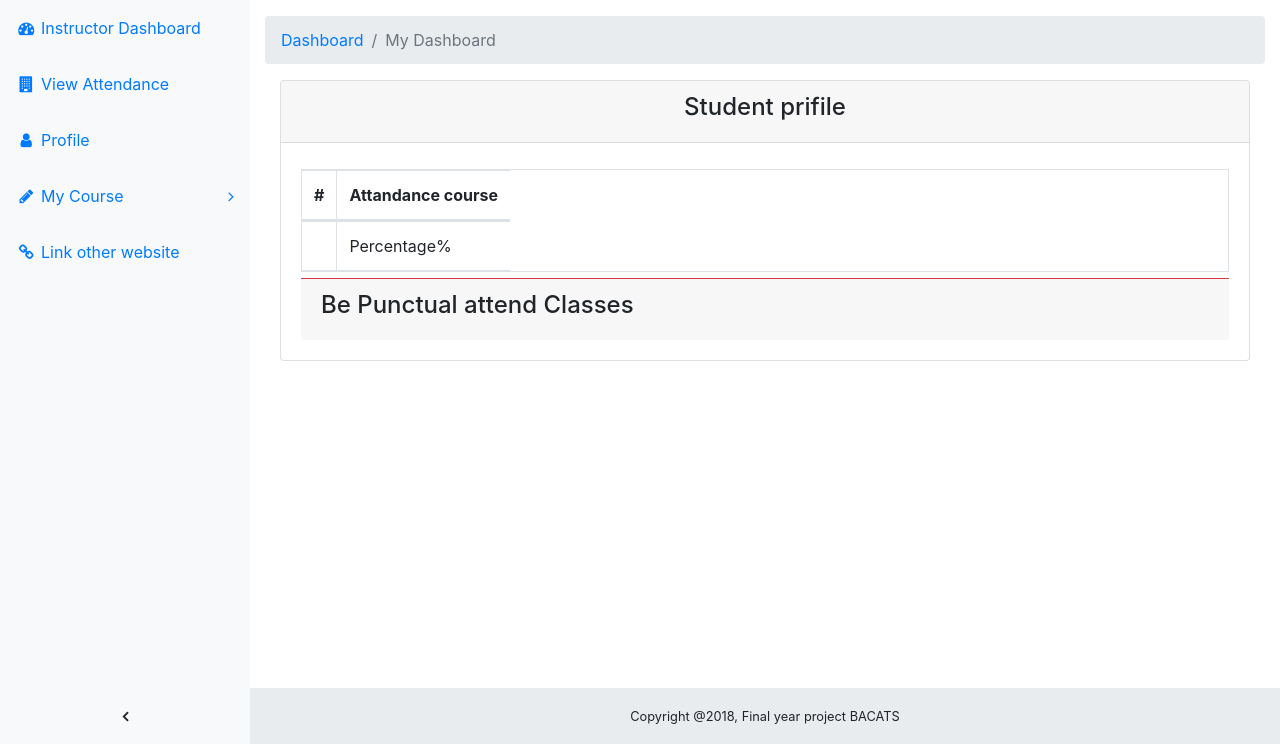
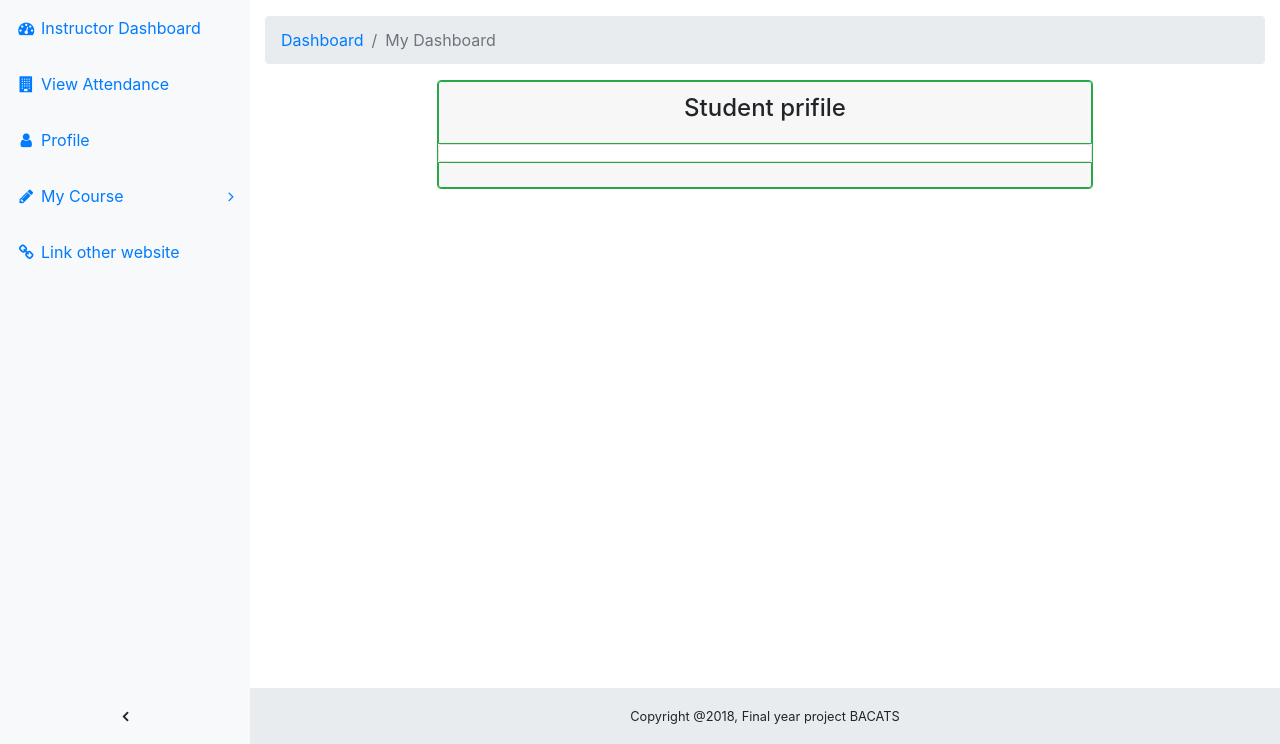
Before and after one commit to Moscow12/BACATS2, a CodeIgniter app: page /bacats/index.php/teacher/attend?reg_no=1 in a window 1280 px wide. Shown: the part 56-800 px from the top of the page. Run offline with CodeIgniter, Linux system fonts and the light colour scheme; the visitor is signed in with stand-in values (Sample User, id 1); tables that the repository leaves empty or names only in its code hold one stand-in row (values such as "Sample post"); data that the repository does not hold is empty; some libraries are stand-ins or nearby versions.

Commit message:
profile instead of attendance

```diff
--- a/application/views/teacher/mmoja.php
+++ b/application/views/teacher/mmoja.php
@@ -1,96 +1,53 @@
-
 <?php if(!($this->session->userdata('user_id'))){
 	redirect('index.php/users/index');
 	}?>
-<!-- <div class="row">
-    <div class="col-sm-12">
-        <div class="card">
-            <div class="card-header text-center"><h4><?php echo $title; ?></h4></div>
-                <div class="card-body">
 
-                <table class="table table-bordered table-responsive" id="dataTable" width="100%" cellspacing="0">
-                <tr><thead>
-                        <th rowspan="1">#</th>
-                        <th>Attandance Date</th>
-                        </thead>
-                    </tr>
+	<div class="row"><div class="col-sm-2"></div>
+    <div class="col-md-8">
+			<div class="card border-success">
+				<div class="card card-header border-success"><h4 class="text-center"><?php echo $title;  ?></h4></div>
+					<div class="card body">
+					<table class="table" border="0">
 
-                <?php $idadi = 1; foreach($attendances as $attendance){ ?>
+							<tbody>
+								<?php foreach($profile as $stprofile_view){?>
 									<tr>
-                            <th scope="row"><?php echo $idadi++; ?></th>
-                            <td><?php echo $attendance['attendance_date'];?></td>
-                        </tr>
-                        <?php }?>
-                <div class="card-footer border-danger"><h4>Be Punctual attend Classes</h4></div>
-            </div>
-        </div>
-        </div>
-    </div>
-<div> -->
-	<!-- <table class="table" border="1">
-		<caption>Registered Students Attandances</caption>
-			<thead>
-				<tr align="center">
-					<th rowspan="2" align="right">Name</th>
-					<th rowspan="2">Reg.No</th>
-					<th colspan="3" width="30%">Status</th>
-					<th rowspan="2">percentage</th>
-
-
+										<th>Name</th>
+										<td><?php echo $stprofile_view['firstname'].' '.$stprofile_view['mname'].' '.$stprofile_view['lastname']; ?></td>
 									</tr>
 									<tr>
-					<th>normal</th>
-					<th>late</th>
-					<th>Absent</th>
-
+										<th>Reg. No.</th>
+										<td><?php echo $stprofile_view['reg_no']; ?></td>
 									</tr>
-
-			</thead>
-			<tbody>
 									<tr>
-					<td>Beatrice Mahone</td>
-					<td>2015-04-00064</td>
-					<td></td>
-					<td></td>
-					<td></td>
-					<td><?php $otea = rand(10, 100); echo $otea."%" ; ?></td>
+										<th>Location</th>
+										<td><?php echo $stprofile_view['location']; ?></td>
 									</tr>
+									<tr>
+										<th>Date of Birth</th>
+										<td><?php echo $stprofile_view['dob'];?></td>
+									</tr>
+									<tr>
+										<th>Gender</th>
+										<td><?php echo $stprofile_view['gender']; ?></td>
+									</tr>
+									<tr>
+										<th>Phone Number</th>
+										<td><?php echo $stprofile_view['phoneno']; ?></td>
+									</tr>
+									<tr>
+										<th>Email Address</th>
+										<td><?php echo $stprofile_view['email']; ?></td>
+									</tr>
+									<tr>
+										<th>Program</th>
+										<td><?php echo $stprofile_view['program_name']; ?></td>
+									<tr>
+								<?php }?>
 
 							</tbody>
 						</table>
-</div> -->
-
-<!-- End of table design -->
-
-
-<div class="col-sm-12">
-    <div class="card">
-        <div class="card-header text-center"><h4><?php echo $title; ?></h4></div>
-            <div class="card-body">
-
-            <table class="table table-bordered table-responsive" id="dataTable" width="100%" cellspacing="0">
-                <tr><thead>
-                    <th rowspan="1">#</th>
-                    <th>Attandance course</th>
-
-                    </thead>
-                </tr>
-
-                    <?php $idadi = 1; foreach($attendances as $attendance){ ?>
-                     <tr>
-                        <th scope="row"><?php echo $idadi++; ?></th>
-                        <td><?php echo $attendance['attendance_date'];?></td>
-                    </tr>
-                    <?php }?>
-
-
-                <tfoot>
-                    <td></td>
-                    <td>Percentage%  <?php #$otea = rand(00, 100); echo $otea."%" ; ?></td>
-                </tfoot>
-            </table>
-
-            <div class="card-footer border-danger"><h4>Be Punctual attend Classes</h4></div>
+					</div>	<div class="card card-footer border-success"></div>
 				</div>
+			</div><div class="col-sm-2"></div>
     </div>
-</div>
```
Lines whose indentation alone changed are shown as unchanged.
